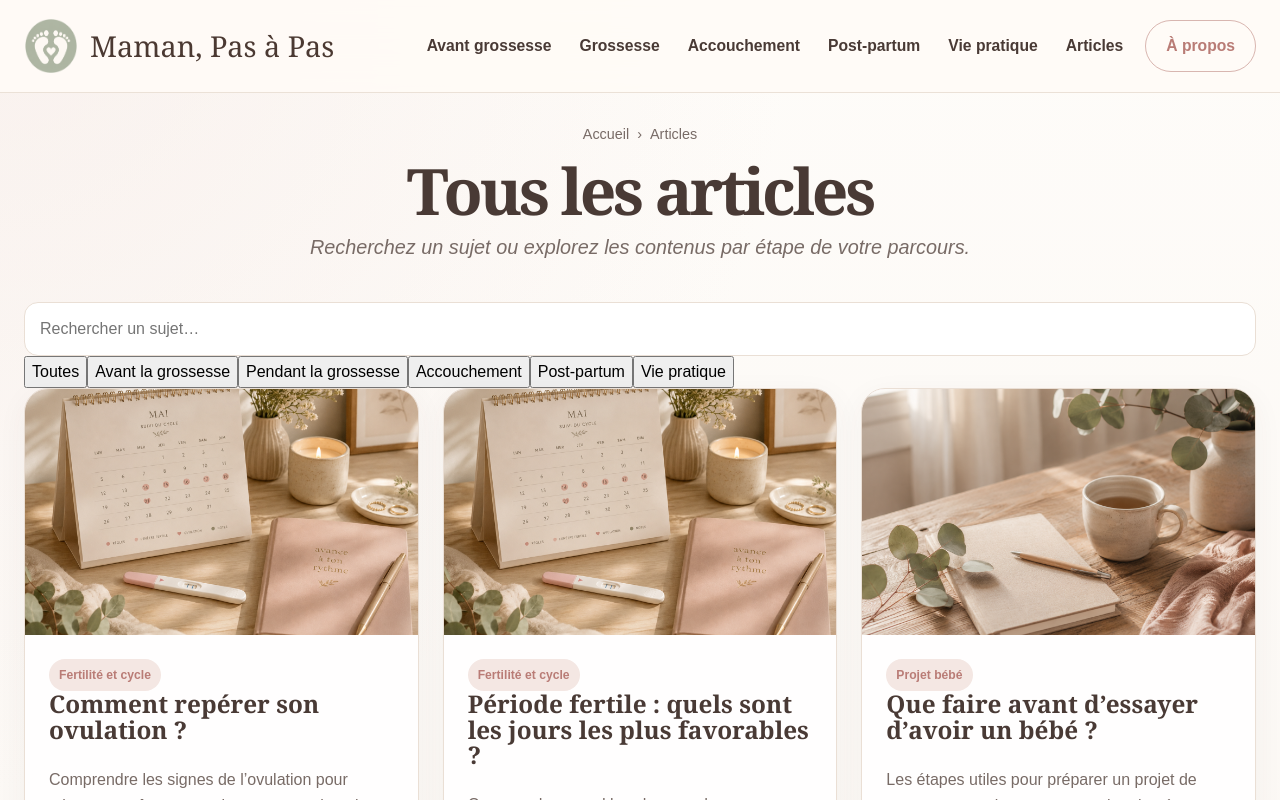
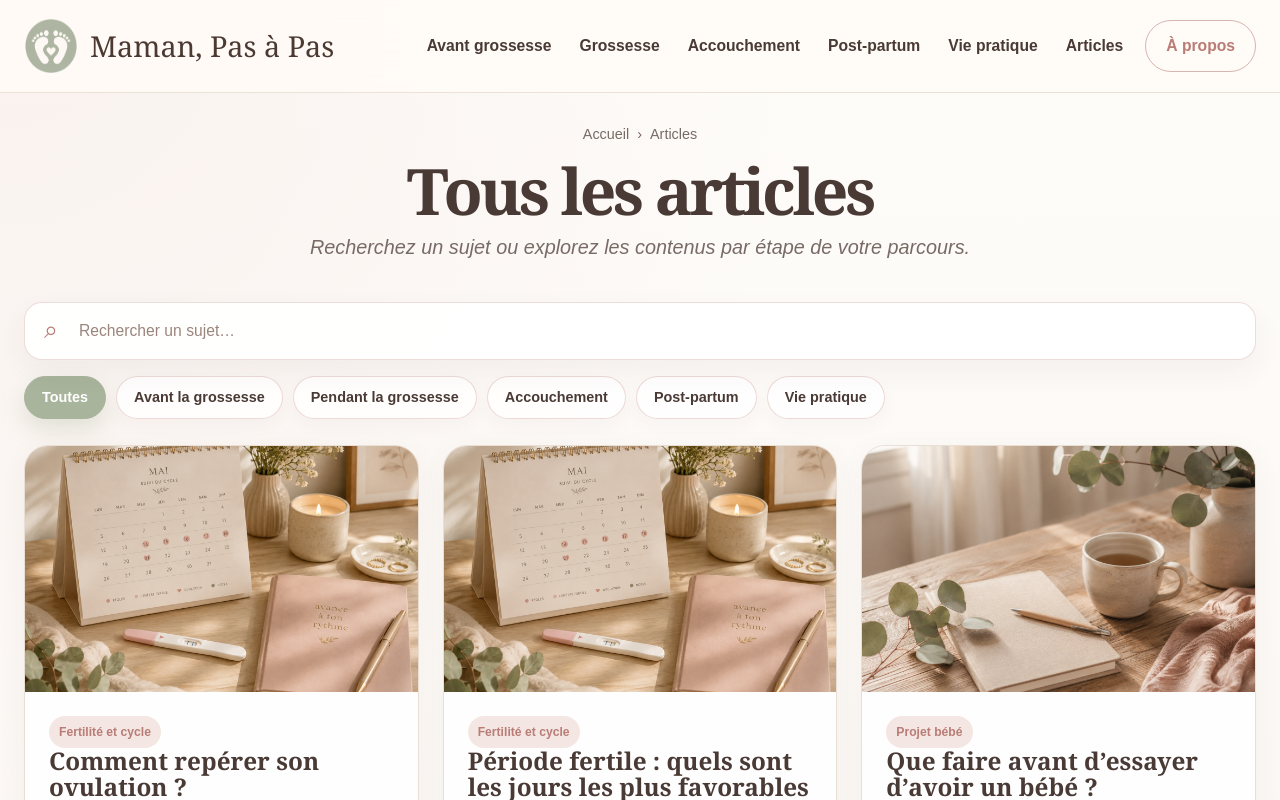
Before and after one commit to Yelenna04/maman-pas-a-pas, a Next.js app: page /articles in a window 1280 px wide. Shown: the top 800 px of the page. Built offline with nearby package versions, Linux system fonts and the light colour scheme.

Commit message:
Add files via upload

```diff
--- a/app/globals.css
+++ b/app/globals.css
@@ -1289,3 +1289,137 @@ input:focus, textarea:focus, select:focus { outline: 3px solid rgba(203,146,142,
     font-size: .93rem;
   }
 }
+
+/* === Recherche et filtres de la page Articles === */
+/* === Recherche et filtres de la page Articles === */
+
+.articles-page-content .search-bar {
+  position: relative;
+  margin-bottom: 16px;
+}
+
+.articles-page-content .search-bar::before {
+  content: "⌕";
+  position: absolute;
+  left: 20px;
+  top: 50%;
+  transform: translateY(-54%);
+  z-index: 1;
+  color: var(--rose-dark);
+  font-size: 1.55rem;
+  line-height: 1;
+  pointer-events: none;
+}
+
+.articles-page-content .search-bar input {
+  width: 100%;
+  height: 58px;
+  padding: 0 22px 0 54px;
+  appearance: none;
+  border: 1px solid rgba(203, 146, 142, .32);
+  border-radius: 18px;
+  outline: none;
+  background: rgba(255, 255, 255, .92);
+  color: var(--ink);
+  font: inherit;
+  font-size: .98rem;
+  box-shadow: 0 12px 30px rgba(73, 58, 53, .055);
+  transition:
+    border-color .2s ease,
+    box-shadow .2s ease,
+    transform .2s ease;
+}
+
+.articles-page-content .search-bar input::placeholder {
+  color: #9b857d;
+}
+
+.articles-page-content .search-bar input:focus {
+  border-color: var(--rose);
+  box-shadow:
+    0 0 0 4px rgba(203, 146, 142, .13),
+    0 14px 34px rgba(73, 58, 53, .075);
+}
+
+.articles-page-content .search-bar input::-webkit-search-cancel-button {
+  cursor: pointer;
+  opacity: .55;
+}
+
+.articles-page-content .tag-list {
+  display: flex;
+  flex-wrap: wrap;
+  gap: 10px;
+  margin: 0 0 26px;
+}
+
+.articles-page-content .tag-button {
+  min-height: 42px;
+  padding: 9px 17px;
+  appearance: none;
+  border: 1px solid rgba(203, 146, 142, .34);
+  border-radius: 999px;
+  background: rgba(255, 255, 255, .82);
+  color: var(--ink);
+  font: inherit;
+  font-size: .9rem;
+  font-weight: 700;
+  cursor: pointer;
+  box-shadow: 0 7px 18px rgba(73, 58, 53, .035);
+  transition:
+    background .2s ease,
+    border-color .2s ease,
+    color .2s ease,
+    box-shadow .2s ease,
+    transform .2s ease;
+}
+
+.articles-page-content .tag-button:hover {
+  transform: translateY(-1px);
+  border-color: var(--rose);
+  background: var(--rose-soft);
+  color: var(--rose-dark);
+  box-shadow: 0 10px 24px rgba(73, 58, 53, .06);
+}
+
+.articles-page-content .tag-button.active {
+  border-color: var(--sage);
+  background: var(--sage);
+  color: white;
+  box-shadow: 0 10px 24px rgba(126, 146, 111, .22);
+}
+
+.articles-page-content .tag-button:focus-visible {
+  outline: 3px solid rgba(203, 146, 142, .2);
+  outline-offset: 2px;
+}
+
+.articles-page-content .grid-3 {
+  margin-top: 0;
+}
+
+@media (max-width: 720px) {
+  .articles-page-content .search-bar input {
+    height: 54px;
+    border-radius: 16px;
+  }
+
+  .articles-page-content .tag-list {
+    flex-wrap: nowrap;
+    overflow-x: auto;
+    gap: 8px;
+    padding-bottom: 6px;
+    scrollbar-width: none;
+  }
+
+  .articles-page-content .tag-list::-webkit-scrollbar {
+    display: none;
+  }
+
+  .articles-page-content .tag-button {
+    flex: 0 0 auto;
+    min-height: 40px;
+    padding: 8px 14px;
+    font-size: .86rem;
+  }
+}
```
